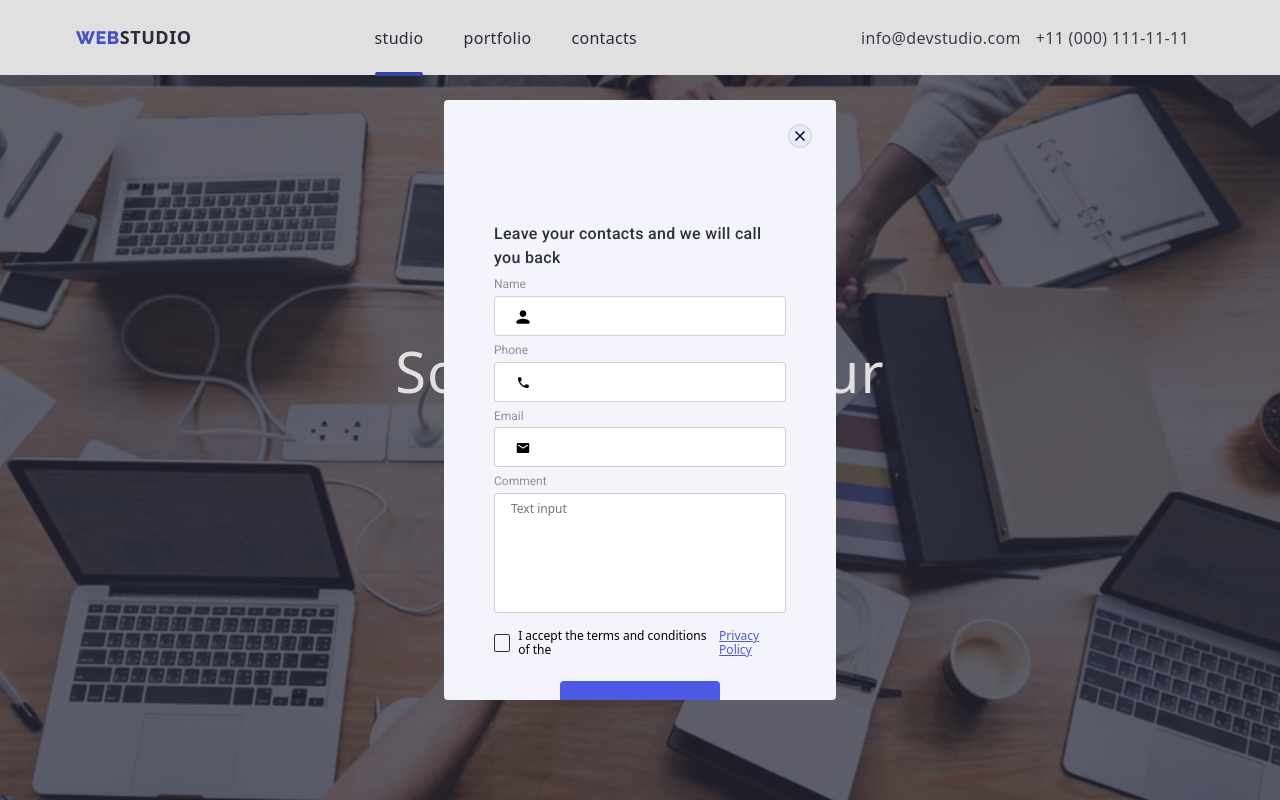
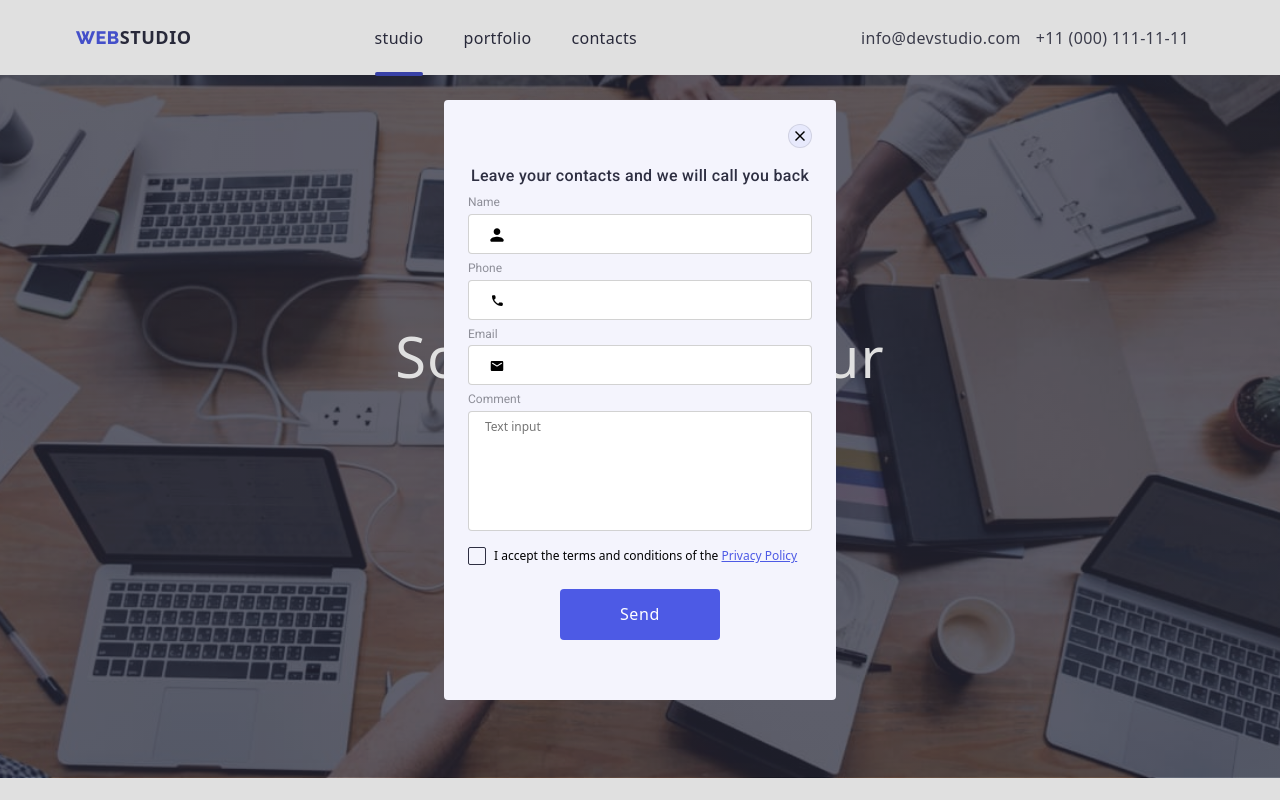
Before and after one commit to Orest1002/goit-markup-hw-07, a plain HTML site: page index.html in a window 1280 px wide. Both pictures are taken after a click on the button "Order serviss". Shown: the top 800 px of the page. Drawn offline with nearby package versions, Linux system fonts and the light colour scheme.

Commit message:
скролить модалку

```diff
--- a/styles/styles.css
+++ b/styles/styles.css
@@ -808,7 +808,7 @@ right: 24px;
 
    transition:visibility 800ms ease,
    opacity 800ms ease;
-   overflow-y: scroll;
+
 
 }
 @media screen and (min-width:320px){
@@ -817,10 +817,9 @@ right: 24px;
         top: 50%;
         left: 50%;
         transform: translate(-50%, -50%);
-        padding: 24px;
+        padding: 20px;
         max-width:calc(100% - 60px);
-        min-height: 576px;
-        border-radius: 4px;
+         border-radius: 4px;
         background-color: #f4f4fd;
 
 
@@ -832,9 +831,8 @@ right: 24px;
     top: 50%;
     left: 50%;
     transform: translate(-50%, -50%);
-    padding: 50px;
+    padding: 24px;
     width:392px;
-
     border-radius: 4px;
     background-color: #f4f4fd;
     height: 600px;
@@ -871,14 +869,14 @@ font-size: 16px;
 line-height: 1.5;
 letter-spacing: 0.02em;
 color: var(--primari-text-color);
-  margin-top: px;
+  padding-top: 40px;
 
 }
 
 .modal-form{
     display: flex;
     flex-direction: column;
-    padding-top: 72px;
+
 
 }
 .modal-form-input{
@@ -1061,19 +1059,7 @@ transition-timing-function: cubic-bezier(0.4, 0, 0.2, 1);
         background-color: #FFFFFF;
     }
 
-     /* .modal{
-
-        top: 50%;
-        left: 50%;
-        transform: translate(-50%, -50%);
-        padding: 24px;
-        max-width: 100%;
-        margin: 0 auto;
-        min-height:576px ;
-        border-radius: 4px;
-        background-color: #f4f4fd;
-
-    }  */
+
         .mobile-menu-open{
             background-color: transparent;
             border-radius: none;
@@ -1379,7 +1365,21 @@ padding-bottom: 88px;}
 
                 @media screen and (max-width:767px){
 
-
+                    .modal{
+                        position: absolute;
+                        top: 50%;
+                        left: 50%;
+                        transform: translate(-50%, -50%);
+                        padding: 24px;
+                        width:392px;
+
+                        border-radius: 4px;
+                        background-color: #f4f4fd;
+                        height: 600px;
+                        max-height: 90vh;
+                        overflow-y: scroll;
+
+                    }
                     .about-title{
                         font-weight: 500;
                         font-size: 20px;
@@ -1888,7 +1888,7 @@ padding-bottom: 88px;}
            color: #FFFFFF;
            width: 492px;
            text-align: center;
-           padding-bottom: 88px;
+           margin-bottom: 88px;
            margin: auto;
 
 
@@ -2236,7 +2236,10 @@ color: #2E2F42;
 
 
 
-
+               .page-hero{
+                padding-top: 0;
+                padding-bottom: 0;
+               }
 
 
 
@@ -2512,7 +2515,9 @@ text-transform: uppercase;
 
 
             }
-
+           .main-title{
+            margin-bottom: 88px;
+           }
           .text-footer{
             width: 1200px;
           }
```
